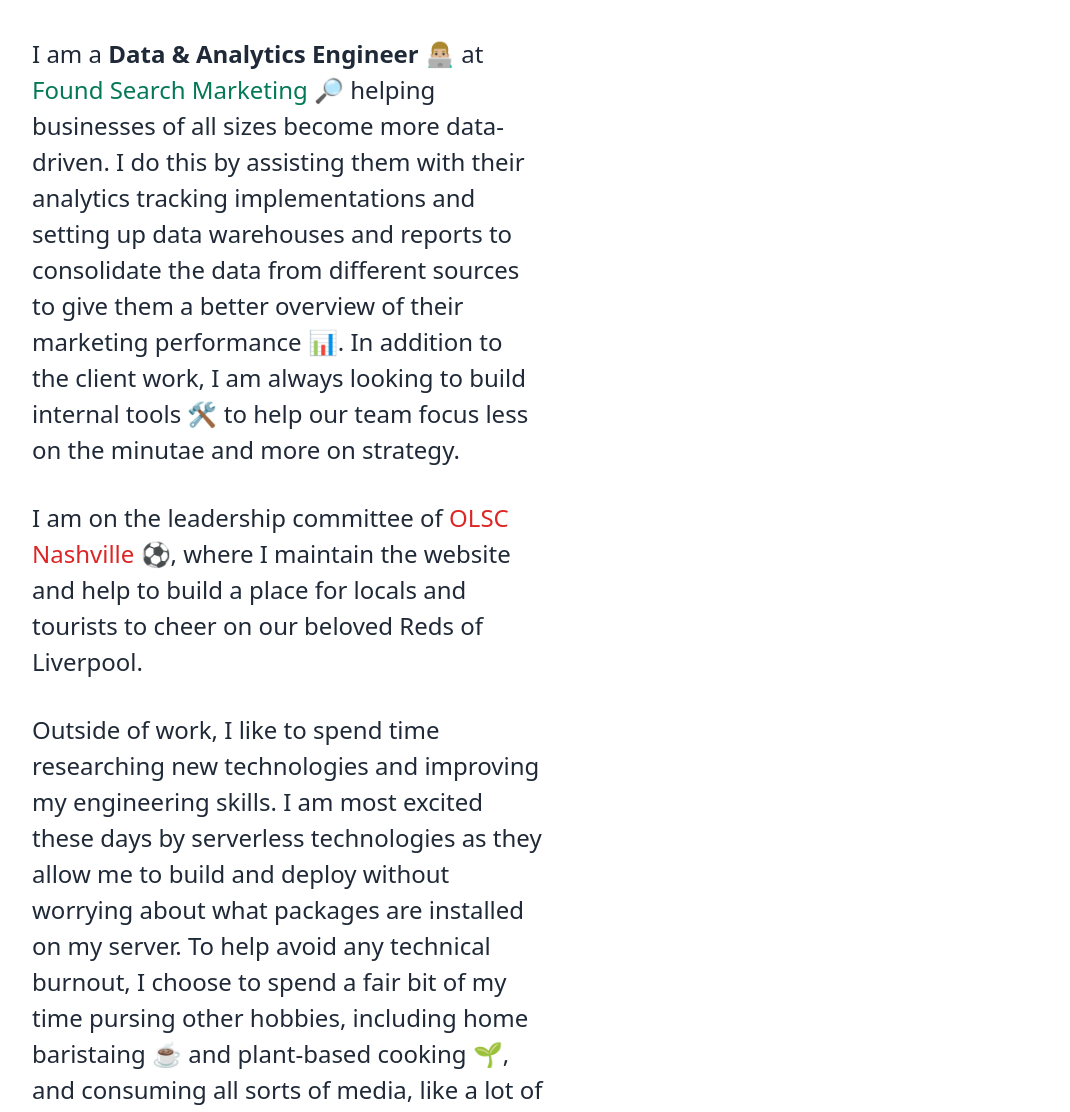
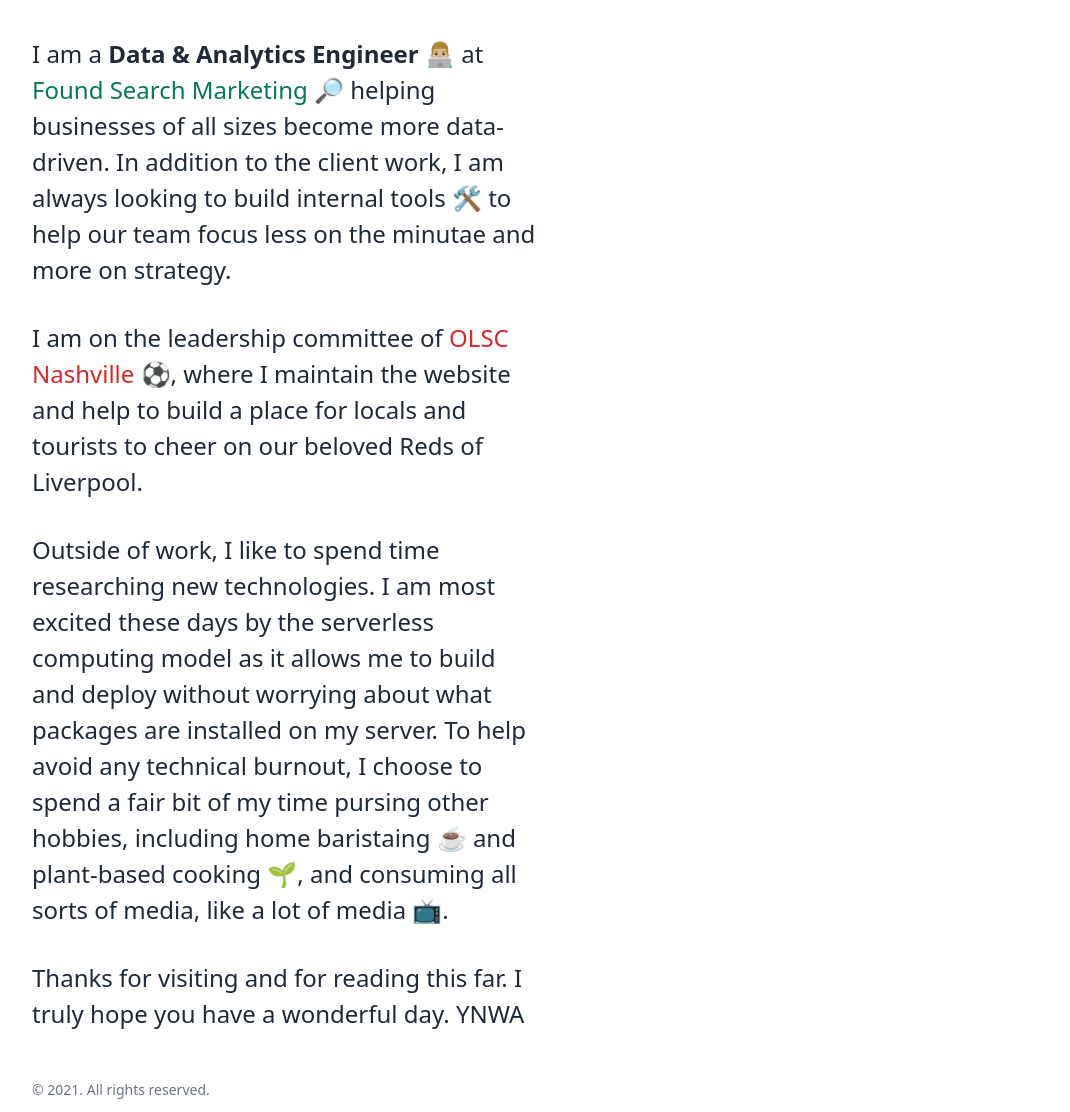
Before and after one commit to cashlion/cashlion-info-site, a website built with Vite: page index.html in a window 1280 px wide. Shown: the part 188-1300 px from the top of the page, without its empty margins (96-1166 px from the left). Built offline with nearby package versions, Linux system fonts and the light colour scheme.

Commit message:
Copy updates

```diff
--- a/index.html
+++ b/index.html
@@ -22,9 +22,9 @@
       </header>
       <main class="mb-auto mt-4 md:mt-16 container mx-auto px-4 md:px-0 w-full flex flex-col items-start justify-start text-gray-800 dark:text-gray-200">
         <div class="text-xl md:text-3xl">👋</div>
-        <div class="mt-4 md:mt-10 w-full md:w-1/2 text-left leading-8 md:leading-9 font-light">I am a <span class="font-semibold">Data &amp; Analytics Engineer 👨🏼‍💻</span> at <a href="https://www.foundsm.com/" rel="noreferrer" target="_blank" class="font-medium text-green-700 hover:text-black dark:text-green-400 dark:hover:text-white" title="Open the Found SM site in a new tab/window">Found Search Marketing 🔎</a> helping businesses of all sizes become more data-driven. I do this by assisting them with their analytics tracking implementations and setting up data warehouses and reports to consolidate the data from different sources to give them a better overview of their marketing performance 📊. In addition to the client work, I am always looking to build internal tools 🛠 to help our team focus less on the minutae and more on strategy.</div>
+        <div class="mt-4 md:mt-10 w-full md:w-1/2 text-left leading-8 md:leading-9 font-light">I am a <span class="font-semibold">Data &amp; Analytics Engineer 👨🏼‍💻</span> at <a href="https://www.foundsm.com/" rel="noreferrer" target="_blank" class="font-medium text-green-700 hover:text-black dark:text-green-400 dark:hover:text-white" title="Open the Found SM site in a new tab/window">Found Search Marketing 🔎</a> helping businesses of all sizes become more data-driven. In addition to the client work, I am always looking to build internal tools 🛠 to help our team focus less on the minutae and more on strategy.</div>
         <div class="mt-6 md:mt-8 w-full md:w-1/2 text-left leading-8 md:leading-9 font-light">I am on the leadership committee of <a href="https://www.olscnashville.com/" rel="noreferrer" target="_blank" class="font-medium text-red-600 hover:text-black dark:text-red-400 dark:hover:text-white" title="Open the OLSC Nashville site in a new tab/window">OLSC Nashville ⚽️</a>, where I maintain the website and help to build a place for locals and tourists to cheer on our beloved Reds of Liverpool.</div>
-        <div class="mt-6 md:mt-8 w-full md:w-1/2 text-left leading-8 md:leading-9 font-light">Outside of work, I like to spend time researching new technologies and improving my engineering skills. I am most excited these days by serverless technologies as they allow me to build and deploy without worrying about what packages are installed on my server. To help avoid any technical burnout, I choose to spend a fair bit of my time pursing other hobbies, including home baristaing ☕️ and plant-based cooking 🌱, and consuming all sorts of media, like a lot of media 📺.</div>
+        <div class="mt-6 md:mt-8 w-full md:w-1/2 text-left leading-8 md:leading-9 font-light">Outside of work, I like to spend time researching new technologies. I am most excited these days by the serverless computing model as it allows me to build and deploy without worrying about what packages are installed on my server. To help avoid any technical burnout, I choose to spend a fair bit of my time pursing other hobbies, including home baristaing ☕️ and plant-based cooking 🌱, and consuming all sorts of media, like a lot of media 📺.</div>
         <div class="mt-6 md:mt-8 w-full md:w-1/2 text-left leading-8 md:leading-9 font-light">Thanks for visiting and for reading this far. I truly hope you have a wonderful day. YNWA</div>
       </main>
       <footer class="mt-8 container mx-auto w-full py-4 flex flex-col md:flex-row justify-between items-center text-sm text-gray-500">
```
